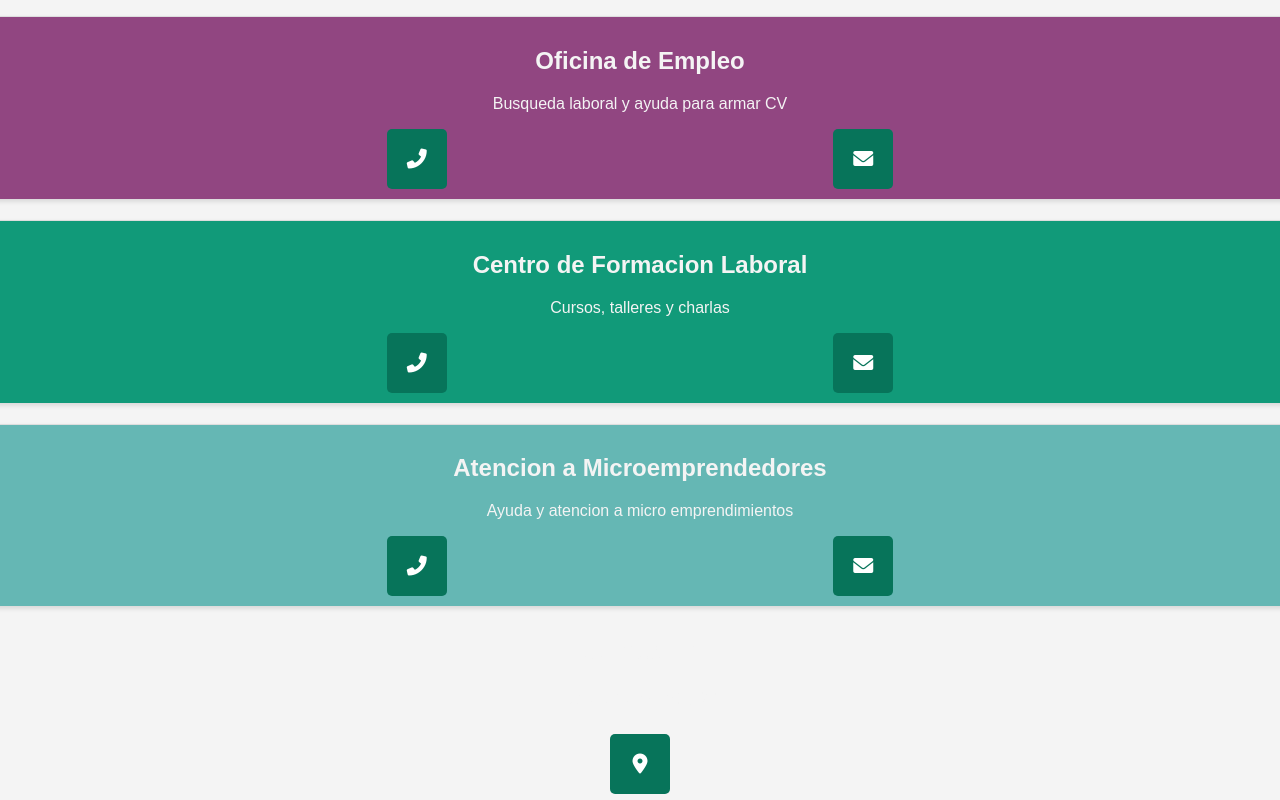
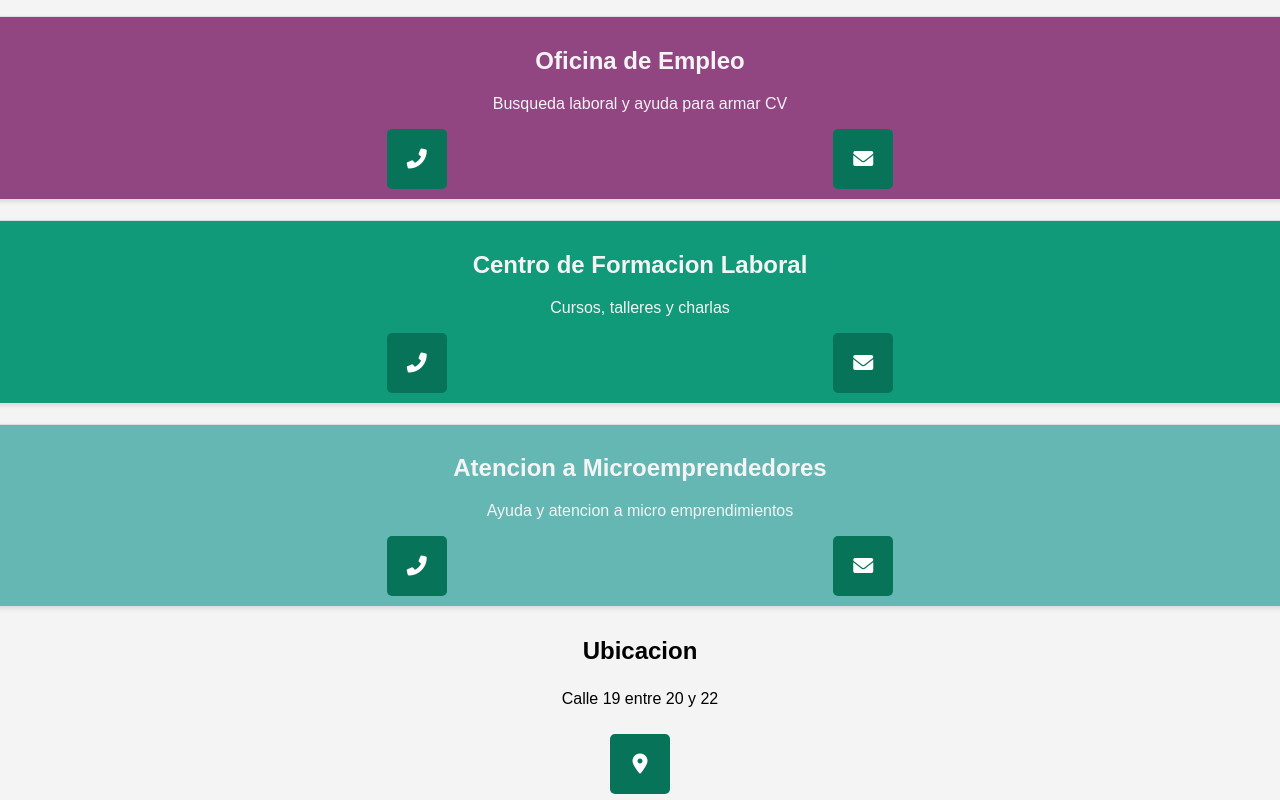
Before and after one commit to OMEGeneralPico/OE, a plain HTML site: page index.html in a window 1280 px wide. Drawn offline with Linux system fonts and the light colour scheme.

Commit message:
Update index.html

```diff
--- a/index.html
+++ b/index.html
@@ -88,8 +88,8 @@
             <a href="mailto:dir.economiasgp@gmail.com"><i class="fas fa-envelope"></i></a>
         </div>
     </div>
-    <h2 >Ubicacion</h2>
-    <p style="margin-top: 5px;"> Calle 19 entre 20 y 22</p>
+    <h2 style="color: black;">Ubicacion</h2>
+    <p style="margin-top: 5px; color: black;"> Calle 19 entre 20 y 22</p>
 
     <div class="buttons">
         <a href="https://maps.app.goo.gl/ovURd8WfqZ9RbhDL9" target="_blank"><i class="fas fa-map-marker-alt"></i></a>
```
